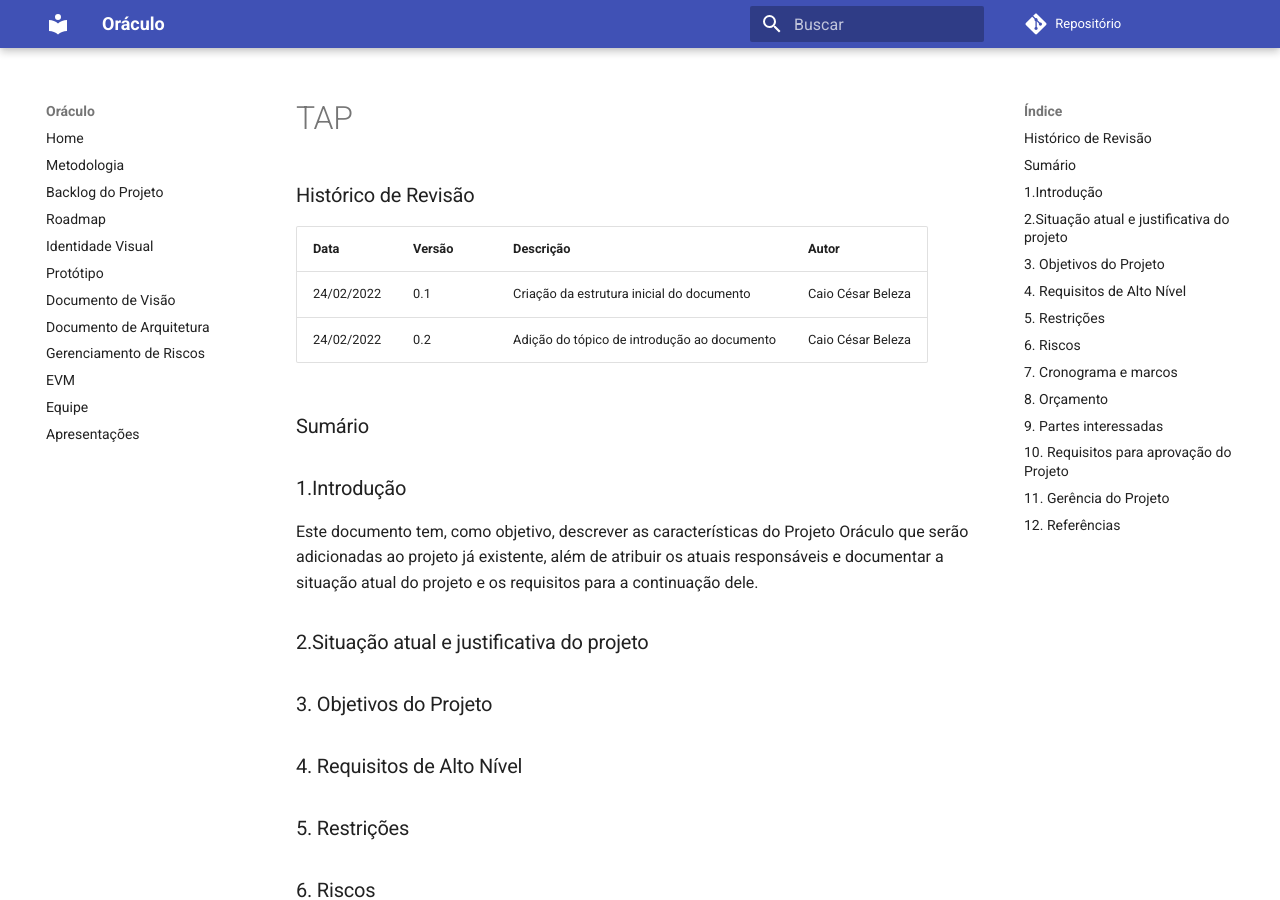
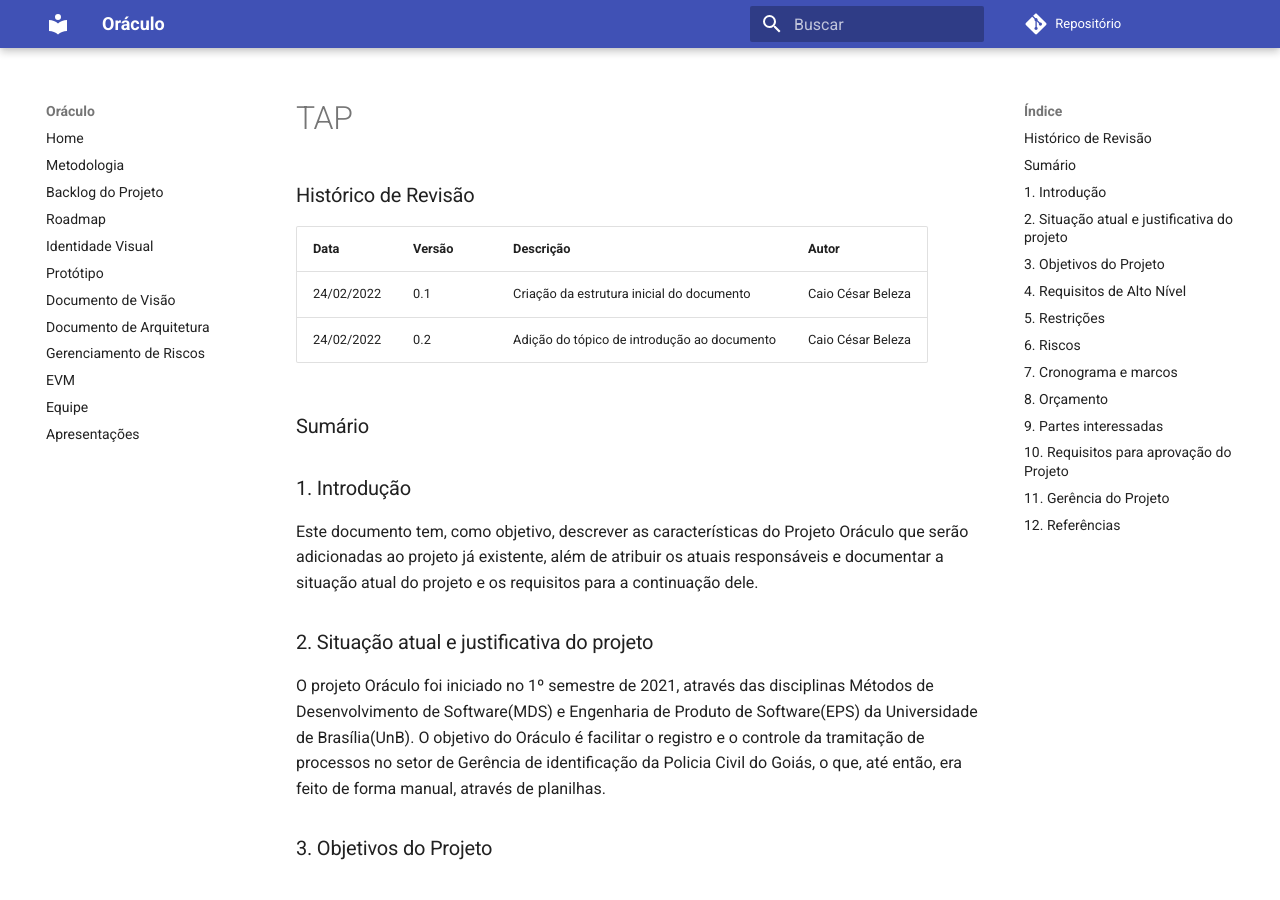
Before and after one commit to fga-eps-mds/2021-2-Oraculo-DOC, an MkDocs documentation site: the page built from docs/TAP.md, in a window 1280 px wide and 900 px high. Built offline with MkDocs 1.6.1 and Material for MkDocs 9.7.7, drawn with Linux system fonts in a browser that asks for light colours; comment, search, counter and statistics services are not loaded; old or Windows-style settings are respelled for this version of MkDocs.

Commit message:
Adicionando tópico de justificativa do projeto no TAP

```diff
--- a/docs/TAP.md
+++ b/docs/TAP.md
@@ -8,12 +8,13 @@
 
 ### Sumário
 
-### 1.Introdução
+### 1. Introdução
 
 Este documento tem, como objetivo, descrever as características do Projeto Oráculo que serão adicionadas ao projeto já existente, além de atribuir os atuais responsáveis e documentar a situação atual do projeto e os requisitos para a continuação dele.
 
-### 2.Situação atual e justificativa do projeto
+### 2. Situação atual e justificativa do projeto
 
+O projeto Oráculo foi iniciado no 1º semestre de 2021, através das disciplinas Métodos de Desenvolvimento de Software(MDS) e Engenharia de Produto de Software(EPS) da Universidade de Brasília(UnB). O objetivo do Oráculo é facilitar o registro e o controle da tramitação de processos no setor de Gerência de identificação da Policia Civil do Goiás, o que, até então, era feito de forma manual, através de planilhas.
 
 ### 3. Objetivos do Projeto
 
```
